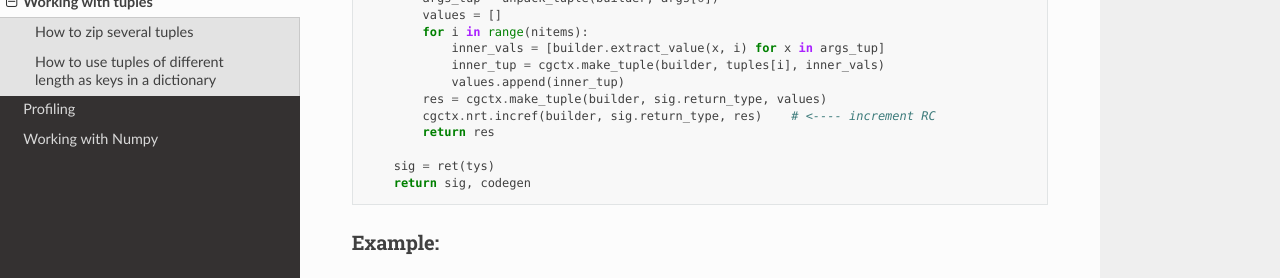
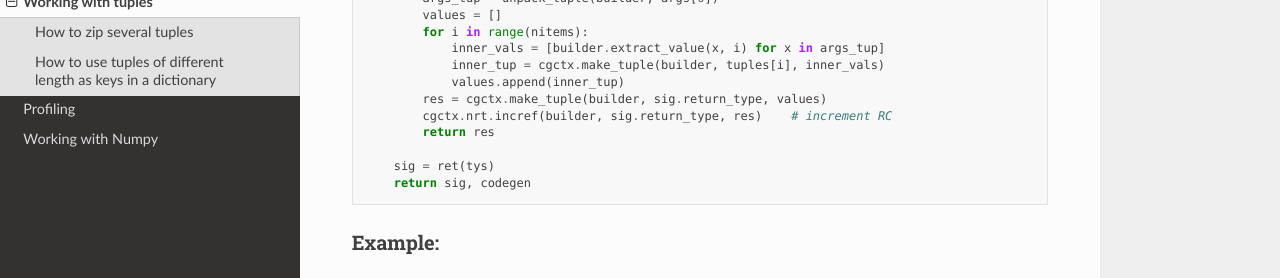
Before and after one commit to luk-f-a/numba-how-to, a Sphinx documentation site: the page built from docs/source/tuples.md, in a window 1280 px wide and 900 px high, scrolled down 665 px. Shown: the part 151-429 px from the top of the window. Built offline with Sphinx 7.4.7 and the Read the Docs theme 2.0.0, drawn with Linux system fonts in a browser that asks for light colours.

Commit message:
fixed issue 8 part 1

```diff
--- a/docs/source/tuples.md
+++ b/docs/source/tuples.md
@@ -40,7 +40,7 @@ def tuple_zip_intr(tyctx, *tys):
             inner_tup = cgctx.make_tuple(builder, tuples[i], inner_vals)
             values.append(inner_tup)
         res = cgctx.make_tuple(builder, sig.return_type, values)
-        cgctx.nrt.incref(builder, sig.return_type, res)    # <---- increment RC
+        cgctx.nrt.incref(builder, sig.return_type, res)    # increment RC
         return res
 
     sig = ret(tys)
```
